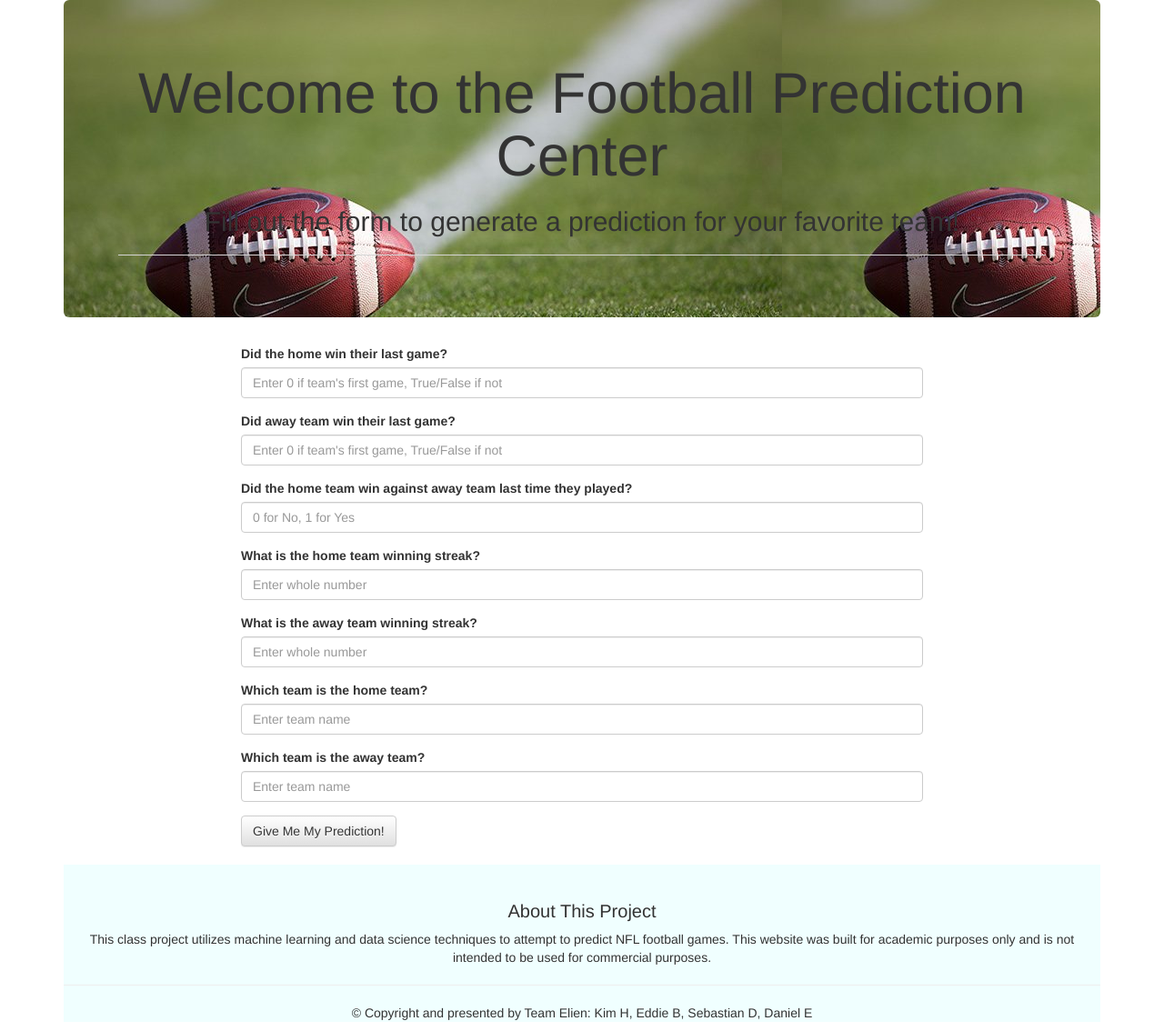
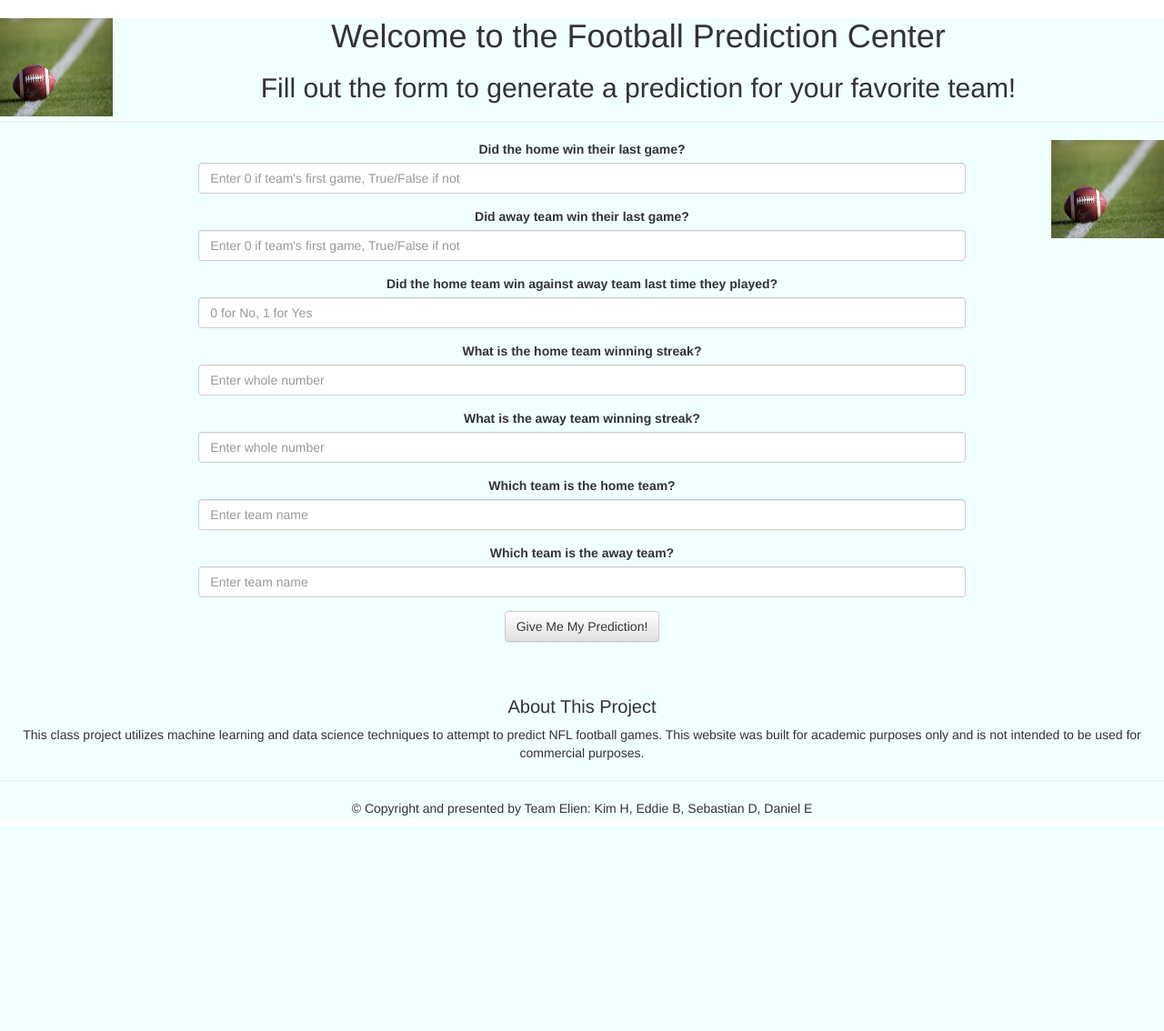
Before and after one commit to sebastiandifrancesco/NFL_Prediction, a Flask app: template templates/form.html in a window 1280 px wide. Shown: the whole page at 91% size. After the commit the page ends 909 px from the top, so only its background shows below. Run offline with Flask 2, Linux system fonts and the light colour scheme; the template is opened without the code that fills it, so the values that code supplies are empty; some libraries are stand-ins or nearby versions.

Commit message:
updated html and css

```diff
--- a/static/css/style3.css
+++ b/static/css/style3.css
@@ -41,6 +41,12 @@ body{
     width:200px;
     text-align:center;
     float:right;
+}
+.tcontainer{
+    text-align:center;
+    height:fit-content;
+    width:100%;
+    background-color:azure;
 }
 .bcontainer{
     text-align:center;
--- a/templates/form.html
+++ b/templates/form.html
@@ -24,13 +24,12 @@
 
 
     <body>
-        <div class="container">
-            <div class="jumbotron text-center" style="background-image:url(../Images/football_generic.jpg)" >
-                <h1 class="h1">Welcome to the Football Prediction Center</h1>
-                        <h2 class="h2">Fill out the form to generate a prediction for your favorite team!</h2>
-                        <hr>
-
-            </div>
+        <div class="tcontainer">
+            <img class=bannerimgl src="../Images/football_generic.jpg">
+            <h1 class="h1">Welcome to the Football Prediction Center</h1>
+            <h2 class="h2">Fill out the form to generate a prediction for your favorite team!</h2>
+            <hr>
+            <img class=bannerimgr src="../Images/football_generic.jpg">
             <div class="row">
                 <div class="col-md-offset-2 col-md-8">
                     <form method="POST" action="/" role="form", name="nflform">
```
